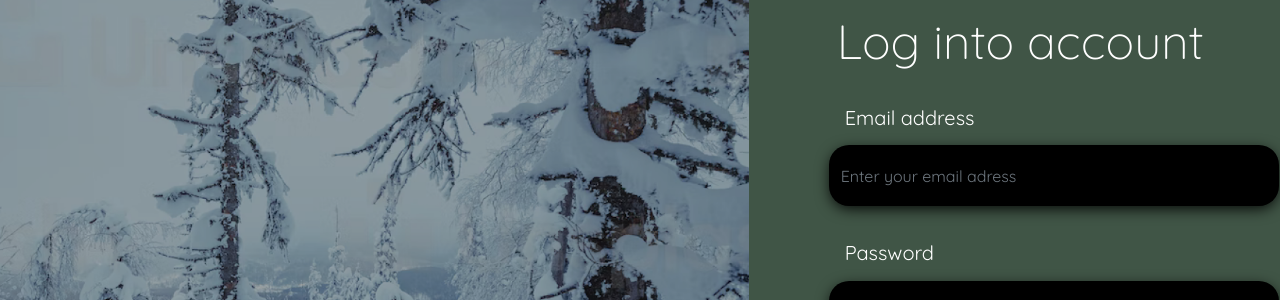
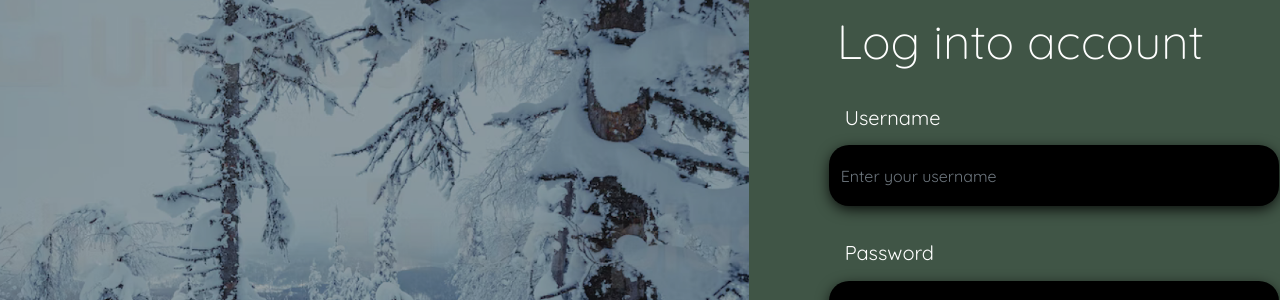
Before and after one commit to BadProjeckt/Projekt_programowanie, a Django app: page /login/ in a window 1280 px wide. Shown: the part 215-515 px from the top of the page. Run offline with Django 4.2, Linux system fonts and the light colour scheme.

Commit message:
Logining in

```diff
--- a/Projekt_v1/templates/login-page.html
+++ b/Projekt_v1/templates/login-page.html
@@ -61,12 +61,12 @@
         <form id="mainForm" action="" method=POST>
           {% csrf_token %}
           <div class="form-group">
-            <label class="formLabel" for="email">Email address</label>
+            <label class="formLabel" for="email">Username</label>
             <input
-              type="email"
+              type="text"
               class="form-control"
-              id="email"
-              placeholder="Enter your email adress"
+              name="username"
+              placeholder="Enter your username"
             />
           </div>
           <div class="form-group">
@@ -74,7 +74,7 @@
             <input
               type="password"
               class="form-control"
-              id="password"
+              name="password"
               placeholder="Enter your password"
             />
           </div>
--- a/Projekt_v1/urls.py
+++ b/Projekt_v1/urls.py
@@ -5,7 +5,6 @@ urlpatterns = [
     path('home/', views.landing_page),
     path('news/', views.news_page),
     path('forum/', views.forum_page),
-    path('login/', views.login_page),
     path('signup/', views.signup_page),
     path('classpage/', views.class_page, name='class'),
     path('patient-sign-up/', views.patient_sign_up_page, name='patient'),
--- a/Projekt_v1/views.py
+++ b/Projekt_v1/views.py
@@ -1,5 +1,7 @@
-from django.shortcuts import render
-from django.shortcuts import HttpResponse
+from django.shortcuts import render, redirect
+from django.contrib.auth import authenticate, login, logout
+from django.contrib import messages
+from django.contrib.auth.forms import UserCreationForm
 
 # Create your views here.
 def landing_page(request):
@@ -23,11 +25,24 @@ def doctor_sign_up_page(request):
 def clinic_sign_up_page(request):
     return render(request, 'clinic-sign-up-page.html',{'name': 'clinic'})
 
-def login_page(request):
-    return render(request, 'login-page.html',{'name': 'login'})
-
 def news_page(request):
     return render(request, 'news-page.html',{'name': 'news'})
 
 def calendar_page(request):
     return render(request, 'calendar-page.html',{'name': 'calendar'})
+
+def login_page(request):
+	if request.method == "POST":
+		username = request.POST['username']
+		password = request.POST['password']
+		user = authenticate(request, username=username, password=password)
+		if user is not None:
+			login(request, user)
+			return redirect('news')
+		else:
+			messages.success(request, ("There Was An Error Logging In, Try Again..."))
+			return redirect('login')
+
+
+	else:
+		return render(request, 'login-page.html', {})
```
Also changed, not shown: db.sqlite3.
